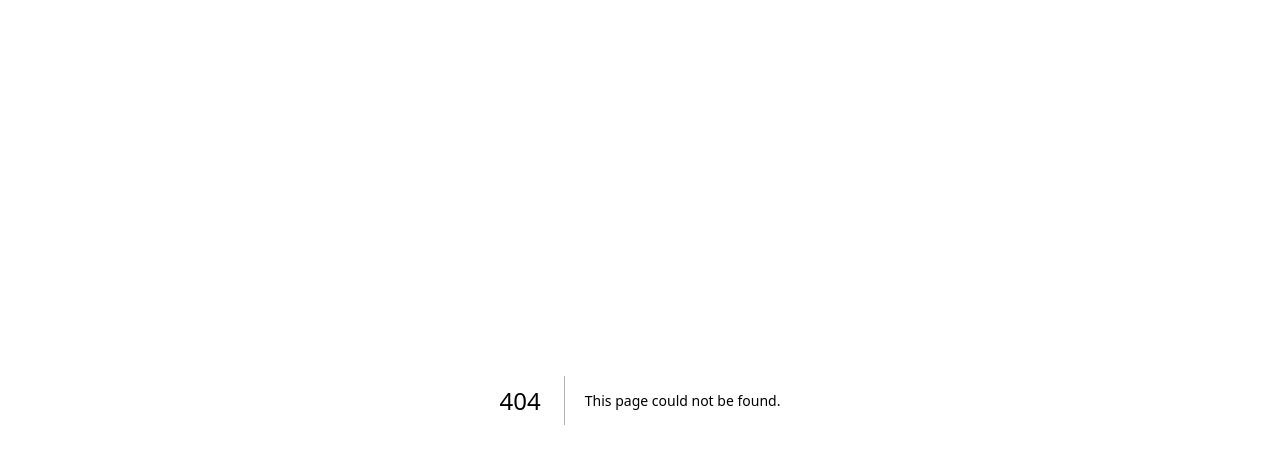
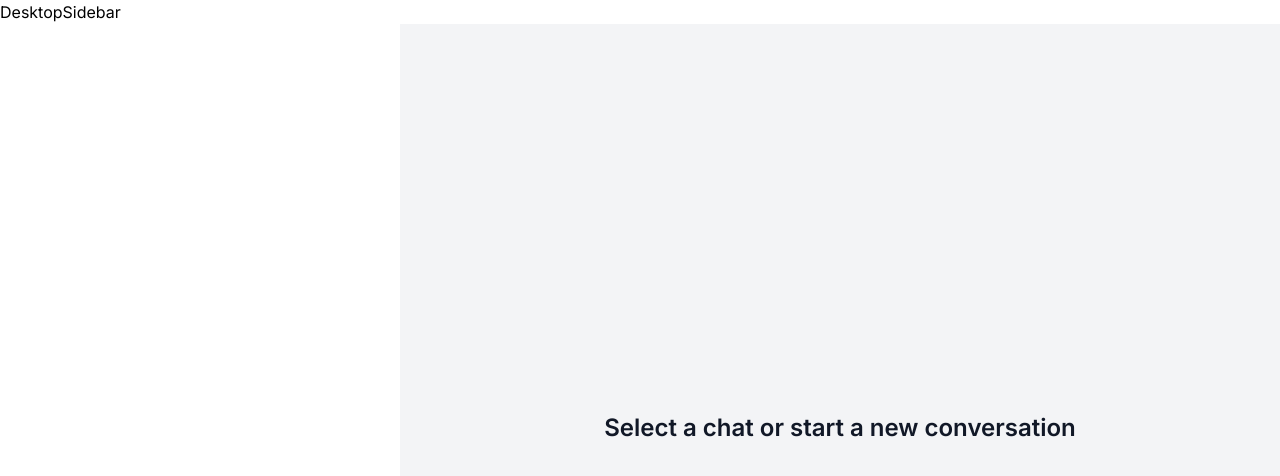
Before and after one commit to olayidecodes/Messenger-Clone, a Next.js app: page /users in a window 1280 px wide. Before the commit this address had no page. Shown: the top 476 px of the page. Built offline with nearby package versions, Linux system fonts and the light colour scheme.

Commit message:
created conversation hook

```diff
--- a/app/(site)/components/AuthForm.tsx
+++ b/app/(site)/components/AuthForm.tsx
@@ -1,19 +1,28 @@
 "use client"
 import Input from '@/app/components/inputs/Input';
-import React, { useCallback, useState } from 'react'
+import React, { useCallback, useEffect, useState } from 'react'
 import { useForm, FieldValues, SubmitHandler } from 'react-hook-form';
 import Button from './../../components/inputs/Button';
 import AuthSocialButton from './AuthSocialButton';
 import { BsGithub, BsGoogle } from 'react-icons/bs'
 import axios from 'axios';
 import { toast } from 'react-hot-toast';
-import { signIn } from 'next-auth/react';
+import { signIn, useSession } from 'next-auth/react';
+import { useRouter } from 'next/navigation'
 
 type Variant = 'LOGIN' | 'REGISTER';
 
 const AuthForm = () => {
+    const session = useSession();
+    const router = useRouter()
     const [variant, setVariant] = useState<Variant>('LOGIN')
     const [isLoading, setIsLoading] = useState(false)
+
+    useEffect(() => {
+      if (session?.status === 'authenticated') {
+        router.push('/users')
+      }
+    }, [session?.status, router])
 
     const toggleVariant = useCallback(() => {
           if (variant === 'LOGIN') {
@@ -42,6 +51,7 @@ const AuthForm = () => {
 
       if (variant === 'REGISTER') {
         axios.post('/api/register', data)
+        .then(() => signIn('credentials', data))
         .catch(() => toast.error('Something went wrong'))
         .finally(() => setIsLoading(false))
       }
@@ -58,6 +68,7 @@ const AuthForm = () => {
 
           if (callback?.ok && !callback?.error) {
             toast.success('Logged in!')
+            router.push('/users')
           }
         })
         .finally(() => setIsLoading(false))
--- /dev/null
+++ b/app/components/EmptyState.tsx
@@ -0,0 +1,13 @@
+import React from 'react'
+
+const EmptyState = () => {
+  return (
+    <div className="px-4 py-10 sm:px-6 lg:px-8 h-full flex justify-center items-center bg-gray-100">
+        <div className="text-center items-center flex fex-col">
+            <h3 className="mt-2 text-2xl font-semibold text-gray-900">Select a chat or start a new conversation</h3>
+        </div>
+    </div>
+  )
+}
+
+export default EmptyState
--- /dev/null
+++ b/app/components/sidebar/DesktopSidebar.tsx
@@ -0,0 +1,9 @@
+import React from 'react'
+
+const DesktopSidebar = () => {
+  return (
+    <div>DesktopSidebar</div>
+  )
+}
+
+export default DesktopSidebar
--- /dev/null
+++ b/app/components/sidebar/Sidebar.tsx
@@ -0,0 +1,18 @@
+import DesktopSidebar from "./DesktopSidebar";
+
+async function Sidebar({
+    children
+}: {
+    children: React.ReactNode;
+}) {
+    return (
+        <div className="h-full">
+            <DesktopSidebar />
+            <main className="lg:pl-20 h-full">
+                {children}
+            </main>
+        </div>
+    )
+}
+
+export default Sidebar;
--- /dev/null
+++ b/app/hooks/useConversation.ts
@@ -0,0 +1,22 @@
+import { useParams } from 'next/navigation'
+import { useMemo } from 'react'
+
+const useConversation = () => {
+  const params = useParams();
+
+  const conversationId = useMemo(() => {
+    if (!params?.conversationId) {
+        return '';
+    }
+    return params.conversationId as string;
+  }, [params?.conversationId])
+
+  const isOpen = useMemo(() => !!conversationId, [conversationId])
+
+  return useMemo(() => ({
+    isOpen,
+    conversationId
+  }), [isOpen, conversationId])
+}
+
+export default useConversation
--- a/app/layout.tsx
+++ b/app/layout.tsx
@@ -2,6 +2,7 @@ import './globals.css'
 import type { Metadata } from 'next'
 import { Inter } from 'next/font/google'
 import ToasterContext from './context/ToasterContext'
+import AuthContext from './context/AuthContext'
 
 const inter = Inter({ subsets: ['latin'] })
 
@@ -18,8 +19,10 @@ export default function RootLayout({
   return (
     <html lang="en">
       <body className={inter.className}>
-        <ToasterContext />
-        {children}
+        <AuthContext>
+          <ToasterContext />
+          {children}
+        </AuthContext>
       </body>
     </html>
   )
--- /dev/null
+++ b/app/users/layout.tsx
@@ -0,0 +1,15 @@
+import Sidebar from '../components/sidebar/Sidebar'
+
+export default async function UsersLayout({
+    children
+}: {
+    children: React.ReactNode;
+}) {
+    return (
+        <Sidebar>
+            <div className="h-full">
+                {children}
+            </div>
+        </Sidebar>
+    )
+}
--- /dev/null
+++ b/app/users/page.tsx
@@ -0,0 +1,11 @@
+import EmptyState from '../components/EmptyState'
+
+const Users = () => {
+  return (
+    <div className='hidden lg:block lg:pl-80 h-full'>
+      <EmptyState />
+    </div>
+  )
+}
+
+export default Users
```
Also changed, not shown: middleware.ts (added, +13 -0 lines).
